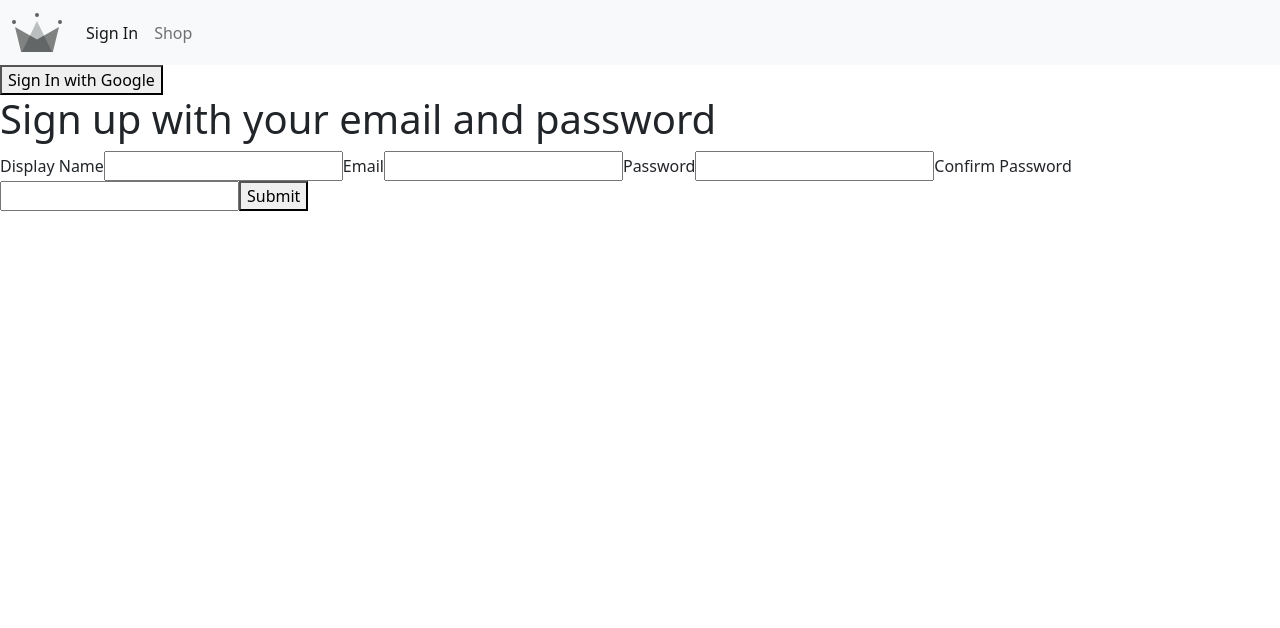
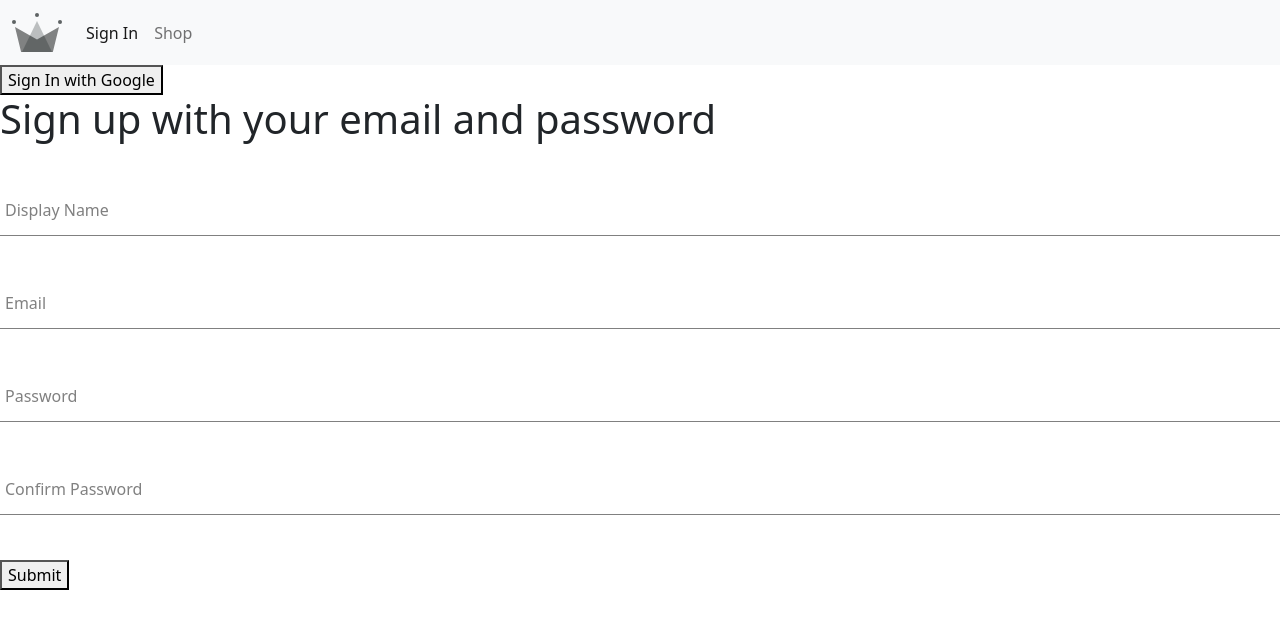
Before and after one commit to Midwayne/my-ecomm, a React (Create React App) app: page /sign-in in a window 1280 px wide. Shown: the top 628 px of the page. Built offline with nearby package versions, Linux system fonts and the light colour scheme.

Commit message:
components

```diff
--- /dev/null
+++ b/src/components/form-input/form-input.component.jsx
@@ -0,0 +1,16 @@
+import './form-input.styles.scss';
+
+const FormInput = ({ label, ...otherProps }) => {
+  return (
+    <div className='group'>
+      <input className='form-input' {...otherProps} />
+      {label && (
+        <label className={`${otherProps.value.length ? 'shrink' : ''} form-input-label`}>
+          {label}
+        </label>
+      )}
+    </div>
+  );
+};
+
+export default FormInput;
--- /dev/null
+++ b/src/components/form-input/form-input.styles.scss
@@ -0,0 +1,54 @@
+$sub-color: grey;
+$main-color: black;
+
+@mixin shrinkLabel {
+  top: -14px;
+  font-size: 12px;
+  color: $main-color;
+}
+
+.group {
+  position: relative;
+  margin: 45px 0;
+
+  .form-input {
+    background: none;
+    background-color: white;
+    color: $sub-color;
+    font-size: 18px;
+    padding: 10px 10px 10px 5px;
+    display: block;
+    width: 100%;
+    border: none;
+    border-radius: 0;
+    border-bottom: 1px solid $sub-color;
+    margin: 25px 0;
+
+    &:focus {
+      outline: none;
+    }
+
+    &:focus ~ .form-input-label {
+      @include shrinkLabel();
+    }
+  }
+
+  input[type='password'] {
+    letter-spacing: 0.3em;
+  }
+
+  .form-input-label {
+    color: $sub-color;
+    font-size: 16px;
+    font-weight: normal;
+    position: absolute;
+    pointer-events: none;
+    left: 5px;
+    top: 10px;
+    transition: 300ms ease all;
+
+    &.shrink {
+      @include shrinkLabel();
+    }
+  }
+}
--- a/src/components/sign-up-form/sign-up-form.component.jsx
+++ b/src/components/sign-up-form/sign-up-form.component.jsx
@@ -1,7 +1,8 @@
 import { useState } from "react";
 
-import { createAuthUserWithEmailAndPassword } from '../../utils/firebase/firebase.utils';
+import { createAuthUserWithEmailAndPassword, createUserDocumentFromAuth } from '../../utils/firebase/firebase.utils';
 
+import FormInput from "../form-input/form-input.component";
 
 const defaultFormFields = {
   displayName: '',
@@ -16,6 +17,10 @@
   const [formFields, setFormFields] = useState(defaultFormFields);
   const {displayName, email, password, confirmPassword} = formFields;
 
+  const resetFormFields = () => {
+    setFormFields(defaultFormFields);
+  }
+
   const handleSubmit = async (event) => {
     event.preventDefault();
 
@@ -25,9 +30,14 @@
     }
 
     try {
-      const response = await createAuthUserWithEmailAndPassword(email,password);
+      const {user} = await createAuthUserWithEmailAndPassword(email,password);
+      await createUserDocumentFromAuth(user, {displayName});
+      resetFormFields();
 
     } catch(error) {
+      if(error.code === 'auth/email-already-in-use') {
+        alert('Email already exists')
+      }
 
     }
 
@@ -43,17 +53,14 @@
       <div>
         <h1>Sign up with your email and password</h1>
         <form>
-          <label>Display Name</label>
-          <input type="text" required onChange={handleChange} name="displayName" value={displayName} />
 
-          <label>Email</label>
-          <input type="email" required onChange={handleChange} name="email" value={email}/>
+          <FormInput label="Display Name" type="text" required onChange={handleChange} name="displayName" value={displayName} />
 
-          <label>Password</label>
-          <input type="password" required onChange={handleChange} name="password" value={password}/>
+          <FormInput label="Email" type="email" required onChange={handleChange} name="email" value={email}/>
 
-          <label>Confirm Password</label>
-          <input type="password" required onChange={handleChange} name="confirmPassword" value={confirmPassword}/>
+          <FormInput label="Password" type="password" required onChange={handleChange} name="password" value={password}/>
+
+          <FormInput label="Confirm Password" type="password" required onChange={handleChange} name="confirmPassword" value={confirmPassword}/>
 
           <button type="submit" onSubmit={handleSubmit}>Submit</button>
 
--- a/src/utils/firebase/firebase.utils.js
+++ b/src/utils/firebase/firebase.utils.js
@@ -36,7 +36,7 @@
   //database
   export const db = getFirestore();
 
-  export const createUserDocumentFromAuth = async (userAuth) => {
+  export const createUserDocumentFromAuth = async (userAuth, additionalInformation={}) => {
 
     if (!userAuth) return;
 
@@ -52,7 +52,8 @@
       await setDoc(userDocRef, {
         displayName,
         email,
-        createdAt
+        createdAt,
+        ...additionalInformation
       });
       } catch (error) {
         console.log('error creating the user', error.message);
```
